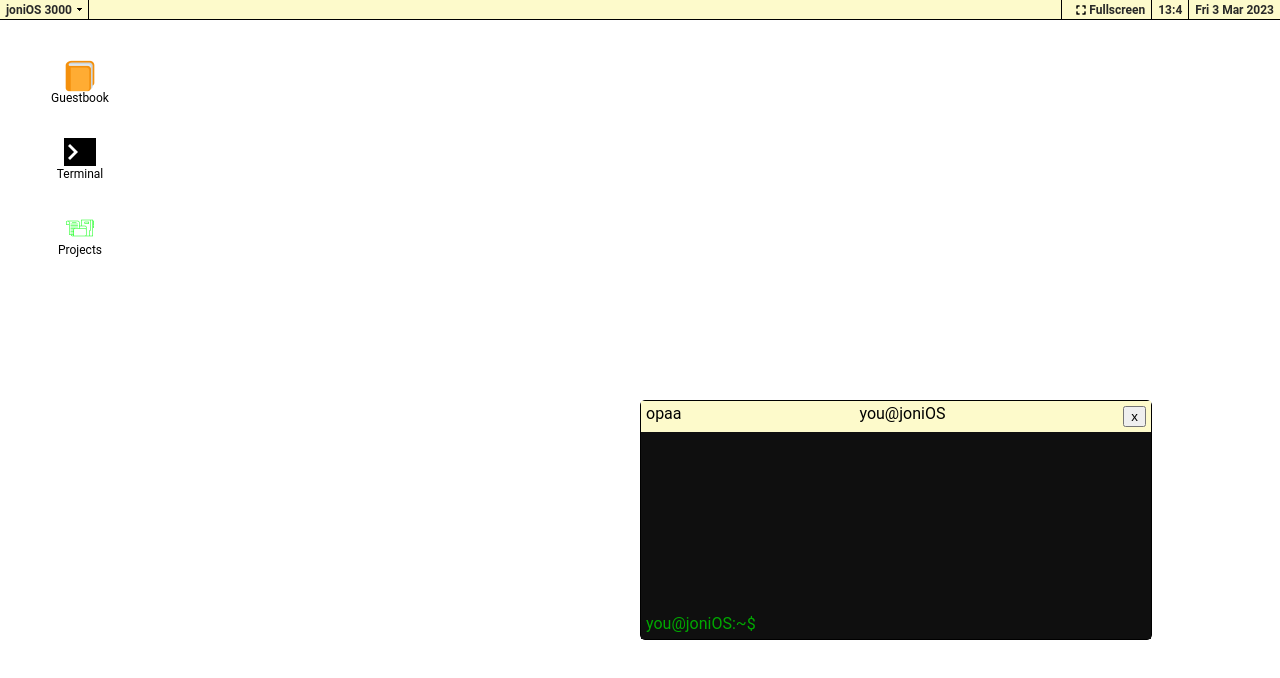
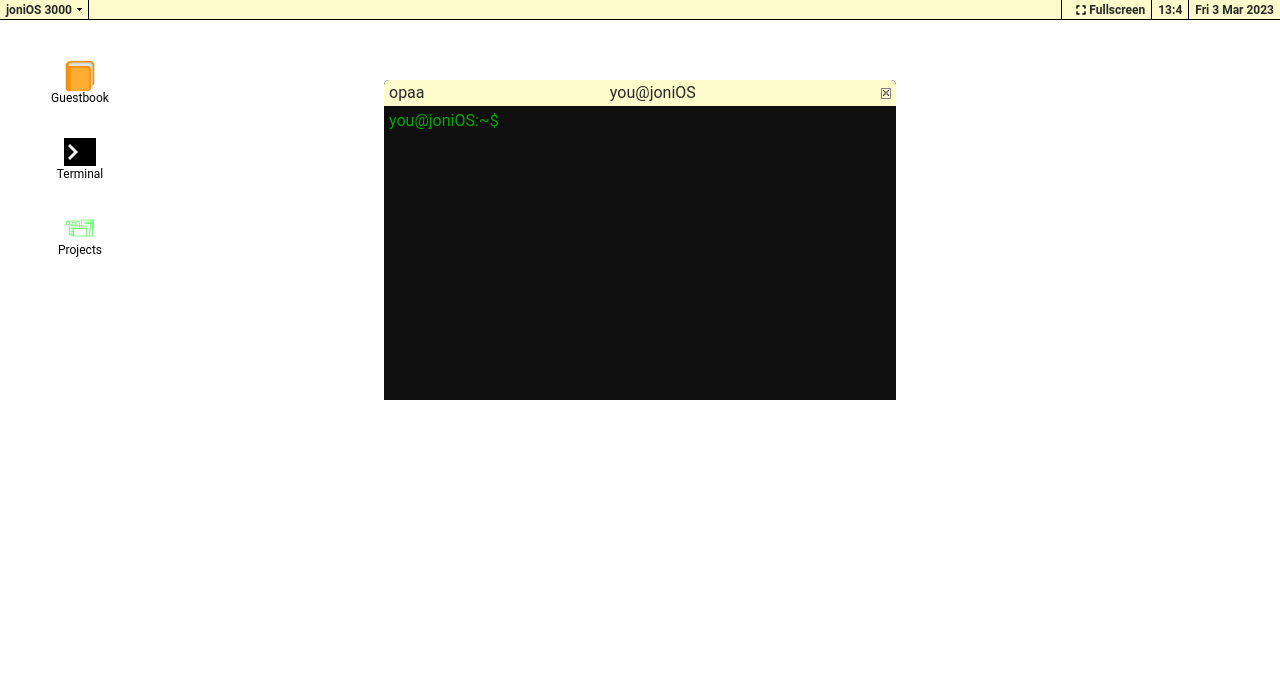
Before and after one commit to jlaat/JoniOS, a React (Vite) app: page / in a window 1280 px wide. Shown: the top 678 px of the page. Built offline with nearby package versions, Linux system fonts and the light colour scheme.

Commit message:
Terminal ready, need to check if css can be cleaned

```diff
--- a/src/Sass/base/_base.scss
+++ b/src/Sass/base/_base.scss
@@ -12,6 +12,7 @@ ol {
 // Content to full height
 html, body, #root, .App {
     height: 100%;
+    overflow: hidden;
 }
 // Global box sizing
 *, *:before, *:after{
--- a/src/Sass/base/_typography.scss
+++ b/src/Sass/base/_typography.scss
@@ -1,4 +1,5 @@
 @import ".././abstracts/variables";
+@import ".././abstracts/mixins";
 
 // Definy styles for body text
 body {
@@ -17,3 +18,9 @@ li {
     font-size: $secondary-font-size;
     font-weight: $font-weight-regular;
 }
+
+.terminal {
+    @include breakpoint(phone) {
+        font-size:small;
+    }
+}
--- a/src/Sass/components/_terminal.scss
+++ b/src/Sass/components/_terminal.scss
@@ -1,18 +1,31 @@
 @import "../abstracts/variables";
+@import "../abstracts/mixins";
 
+// Round top borders
+.terminal, .terminal-header {
+    border-top-left-radius: 5px;
+    border-top-right-radius: 5px;
+}
 
 .terminal {
     position: absolute;
-    top: 50%;
-    left: 50%;
+    top: 10%;
+    left: 30%;
     width: 40%;
-    height: 30%;
+    height: 40%;
+    overflow-y: scroll;
+    color: $pale-white;
 
-    display: grid;
-    grid-template-rows: 1fr 10fr;
 
-    border: $primary-border;
-    border-radius: 5px;
+
+    background-color: $primary-background-color;
+
+    @include breakpoint(phone) {
+        width: 100%;
+        height: 50%;
+        top: 20%;
+        left: 1%;
+    }
 
     // Little padding around the terminal
     .terminal-body, .terminal-input, .terminal-header {
@@ -23,13 +36,26 @@
     .terminal-header {
         display: flex;
         justify-content: space-between;
+        align-items: center;
         background-color: $header-background-color;
+        color: $header-text-color;
+        position: sticky;
+        top: 0;
+        width: 100%;
     }
+
 
     // Dark background for everything except header
     .terminal-body, .terminal-input, .terminal-input-content {
         background-color: $primary-background-color;
         color: $pale-white;
+    }
+
+    .terminal-input {
+        position: absolute;
+        width: 100%;
+        display: flex;
+        align-items: center;
     }
 
     // Reset input field styles
@@ -42,7 +68,17 @@
     }
 
     // Make prompt beginning nice green
-    .terminal-input-prompt {
+    .terminal-input-prompt, .terminal-input-clone {
         color: $worn-green;
     }
+
+    .command-container {
+        padding-left: 3px;
+    }
+
+    .terminal-close {
+        height: 11px;
+        padding: 1px;
+        border: 0.5px solid gray;
+    }
 }
--- a/src/components/terminal/Terminal.tsx
+++ b/src/components/terminal/Terminal.tsx
@@ -1,40 +1,109 @@
-import { useState } from "react";
+import { useEffect, useState } from "react";
 import { commands } from "./commands";
+import Ruksi from "../.././assets/icons/ruksi.png";
+
+interface ExecutedCommand {
+  command: string;
+  output: string[];
+}
 
 const Terminal = () => {
   const [input, setInput] = useState("");
+  const [history, setHistory] = useState<ExecutedCommand[]>([]);
 
-  const handleInputChange = (e: React.ChangeEvent<HTMLInputElement>) => {
+  const handleInputChange = (e: React.ChangeEvent<HTMLInputElement>): void => {
     setInput(e.target.value);
   };
 
-  const handleEnterPressed = (e: React.KeyboardEvent<HTMLInputElement>) => {
+  const handleEnterPressed = (
+    e: React.KeyboardEvent<HTMLInputElement>
+  ): void => {
     if (e.key === "Enter") {
       switch (input) {
         case "help": {
-          console.log(commands[0]);
+          addCommandToHistory({ command: input, output: commands[0] });
           break;
         }
         case "who": {
           console.log(commands[1]);
+          addCommandToHistory({ command: input, output: commands[1] });
           break;
         }
-        case "opening_banner": {
-          console.log(commands[3]);
+        case "skills": {
+          addCommandToHistory({ command: input, output: commands[2] });
+          break;
+        }
+        case "clear": {
+          setHistory([]);
+          setInput("");
           break;
         }
       }
     }
   };
 
+  const addCommandToHistory = (command: ExecutedCommand) => {
+    setHistory([...history, command]);
+    setInput("");
+    scrollTerminalToBottom();
+  };
+
+  // Scroll terminal COMPLETELY to bottom
+  const scrollTerminalToBottom = () => {
+    const terminal = document.querySelector(".terminal");
+    if (terminal) {
+      terminal.scrollTop = terminal.scrollHeight;
+    }
+  };
+
+  useEffect(() => {
+    scrollTerminalToBottom();
+  }, [history]);
+
+  // User can start writing commands after clicking terminal
+  const giveInputFocus = () => {
+    const input = document.querySelector(
+      ".terminal-input-content"
+    ) as HTMLInputElement;
+    if (input) {
+      input.focus();
+    }
+  };
+
   return (
-    <div className="terminal" onKeyDown={handleEnterPressed}>
+    <div
+      className="terminal"
+      onKeyDown={handleEnterPressed}
+      onClick={giveInputFocus}
+    >
       <div className="terminal-header">
         <span>opaa</span>
         <span>you@joniOS</span>
-        <button className="terminal-close">x</button>
+        <img src={Ruksi} className="terminal-close" />
       </div>
-      <div className="terminal-body"></div>
+
+      {history.map((command, index) => (
+        <div className="command-container" key={index}>
+          <span className="terminal-input-prompt">
+            <br />
+            you@joniOS:~${" "}
+          </span>
+          <span>{command.command}</span>
+          <br />
+          <div className="command-container">
+            {command.output.map((line) => {
+              return (
+                <span>
+                  <br />
+                  {line}
+                </span>
+              );
+            })}
+          </div>
+          <br />
+        </div>
+      ))}
+
       <div className="terminal-input">
         <span className="terminal-input-prompt">you@joniOS:~$</span>
         <input
--- a/src/components/terminal/commands.ts
+++ b/src/components/terminal/commands.ts
@@ -1,43 +1,22 @@
 const who: string[] = [
-  "<br>",
   "Hi, I'm Joni.",
   "I'm an IT student, career changer and a future software developer.",
   "Changed career from a roofer to a software developer to put my passion for technology to good use. Best decision I've made.",
-  "What interests me about software development is the creative aspect of it combined with logical thinking.",
+  "I find software development captivating due to the need for logical reasoning and the ability to craft something out of nothing by following a set of rules.",
   "I'm currently studying at the Karelia University of Applied Sciences.",
 ];
 
 const skills: string[] = [
-  "<br>",
-  "I see myself as great systematic thinker with good working life skills.",
+  "I see myself as a great systematic thinker with good working life skills.",
   "What comes to my programming skills, I'm constantly trying and learning skills that I find interesting and fun. It is important for me that coding is fun.",
   "Since 09/2021 I've been learning different aspects of software development very widely.",
   "I've been learning various programming languages, frameworks, databases, agile methods, list goes on. (and more to come!)",
-  "<br>",
 ];
 
 const help: string[] = [
-  "<br>",
-  '<span class="command">who</span> - About Joni',
-  '<span class="command">skills</span> - My skills',
-  '<span class="command">clear</span> - Clear the terminal',
-  "<br>",
+  "who" + "\xa0\xa0\xa0" + " About Joni",
+  "skills" + "\xa0\xa0" + " My skills",
+  "clear" + "\xa0\xa0" + " Clear the terminal",
 ];
 
-const opening_banner: string[] = [
-  "<br>",
-  "        _____          ",
-  "    ,-:` ;',`'-,      ",
-  "  .'-;_,;  ':-;_,'.    ",
-  " /;   '/    ,  _`.-          _ _                 _   ",
-  "| '`. (`     /` ` `|        | | |               | |  ",
-  "|:.  ``-.   _   / |         | | |     __ _  __ _| |_ ",
-  "|     (   `,  .` ;'|    _   | | |    / _` |/ _` | __|",
-  "      | .'     `-'/    | |__| | |___| (_| | (_| | |_ ",
-  "  `.   ;/        .'       ____/|________,_|__,_|__|",
-  "    `'-._____.         ",
-
-  "<br>",
-];
-
-export const commands = [help, who, skills, opening_banner];
+export const commands = [help, who, skills];
```
Also changed, not shown: src/assets/icons/ruksi.png (added).
